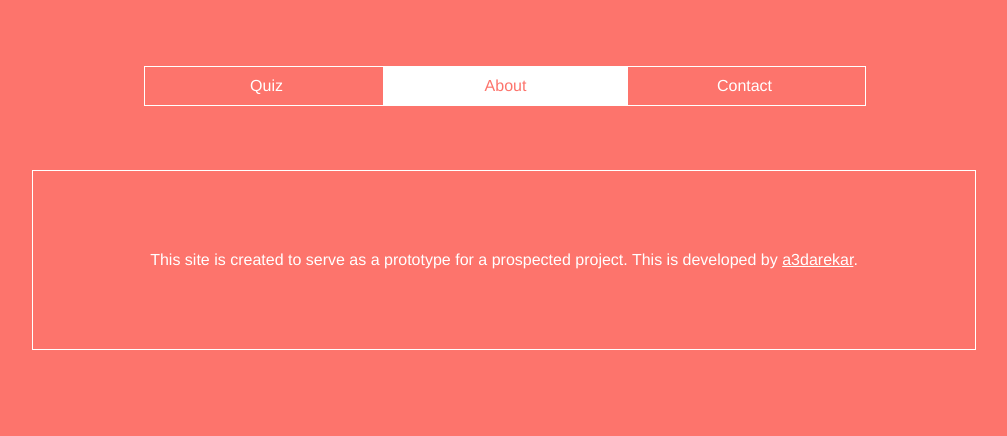
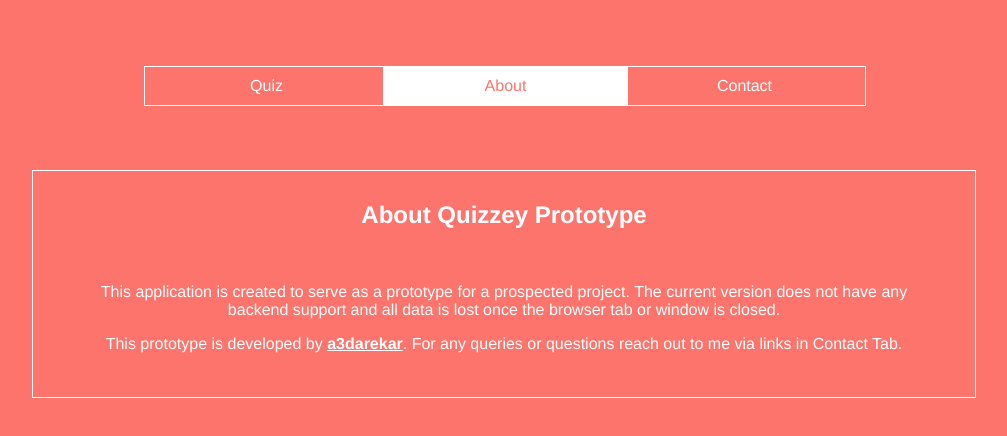
Before and after one commit to a3darekar/quizzey-prototype, a Vue app: page / in a window 1280 px wide. Both pictures are taken after a click on the item "About". Shown: the top 436 px of the page, without its empty margins (136-1143 px from the left). Built offline with nearby package versions, Linux system fonts and the light colour scheme.

Commit message:
UPdated the about tab content

```diff
--- a/src/App.vue
+++ b/src/App.vue
@@ -7,7 +7,18 @@
 			</div>
 			<div v-else-if="active_nav_link == 2">
 				<div id="about">
-					This site is created to serve as a prototype for a prospected project. This is developed by <a href="github.com/a3darekar">a3darekar</a>.
+					<h2>
+						About Quizzey Prototype
+					</h2>
+					<br>
+					<p>
+						This application is created to serve as a prototype for a prospected project. The current version does not have any backend support and all data is lost once the browser tab or window is closed.
+					</p>
+					<p>
+						This prototype is developed by <a href="github.com/a3darekar">a3darekar</a>.
+						For any queries or questions reach out to me via links in Contact Tab.
+					</p>
+					<br>
 				</div>
 			</div>
 			<div v-else-if="active_nav_link == 3">
@@ -46,15 +57,15 @@ body {
 	color: #fff;
 }
 
-a:link {
+a {
+	font-weight: bold;
 	color: #fff;
 	text-decoration: underline;
-
 }
 
 #about {
 	text-align: center;
-	padding: 80px 40px;
+	padding: 10px 40px;
 	vertical-align: middle;
 	margin: 80px 160px;
 	border: 1px solid #fff;
```
